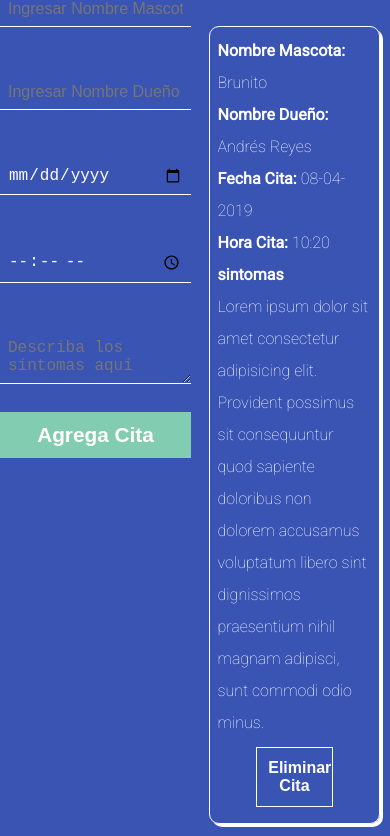
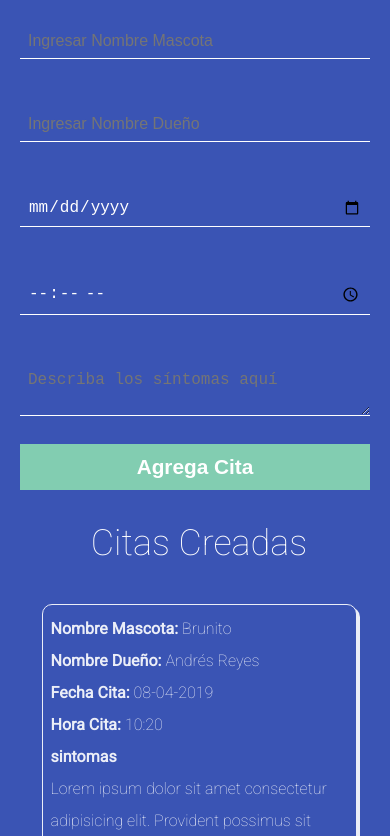
Before and after one commit to areyesf/MaquetadosWeb, a plain HTML site: page index.html in a window 390 px wide. Shown: the part 260-1096 px from the top of the page. Drawn offline with Linux system fonts and the light colour scheme.

Commit message:
se agrega responsividad para dispositivos mobiles

```diff
--- a/style.css
+++ b/style.css
@@ -39,7 +39,7 @@ body {
 .container {
   display: flex;
   max-width: 900px;
-  margin: 0 auto;
+  margin: 1rem auto;
 }
 section {
   width: 50%;
@@ -72,6 +72,27 @@ textarea:hover {
 }
 textarea {
   resize: vertical;
+}
+@media(max-width:800px){
+  .container{
+    max-width: 700px;
+    flex-direction: column;
+    align-items: center;
+  }
+  section{
+    width:100%;
+    margin: 1rem 0;
+  }
+  .card{
+    background-color: var(--var-color-bgbody);
+    opacity: 0.9;
+  }
+}
+@media(max-width: 500px){
+  .container{
+    max-width: 350px;
+
+  }
 }
 
 /* ************************** */
```
